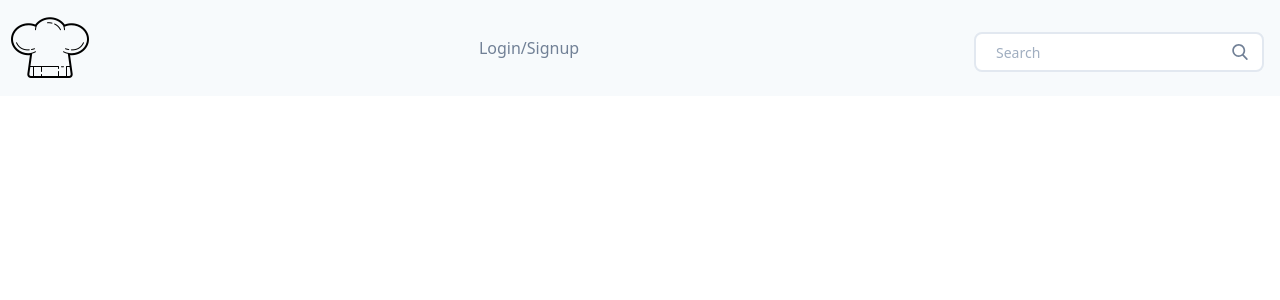
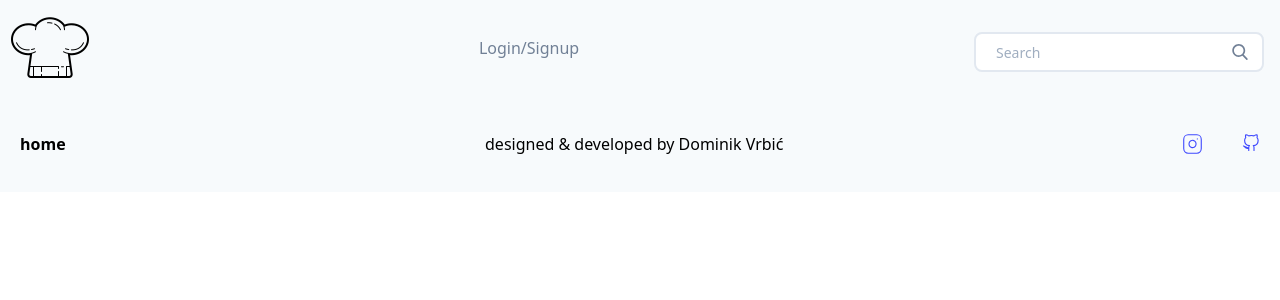
Before and after one commit to dominikvrbic/cooking-frontend, a React (Create React App) app: page /recipe/1 in a window 1280 px wide. Shown: the top 300 px of the page. Built offline with nearby package versions, Linux system fonts and the light colour scheme; no server answers.

Commit message:
footer desktop

```diff
--- a/src/assets.ts
+++ b/src/assets.ts
@@ -1,6 +1,8 @@
 import hat from './assets/images/hat.png';
 import { ReactComponent as Search } from './assets/images/search.svg';
 import SpinnerGif from './assets/images/spinner.gif';
+import GithubLogoBlue from './assets/images/github-logo-blue.svg';
+import InstagramLogo from './assets/images/instagram-logo.svg';
 
 export const apiUrl = 'http://localhost:1337';
-export { hat, Search, SpinnerGif };
+export { hat, Search, SpinnerGif, GithubLogoBlue, InstagramLogo };
--- a/src/components/Footer.tsx
+++ b/src/components/Footer.tsx
@@ -1,7 +1,34 @@
 import React from 'react';
+import { Link } from 'react-router-dom';
+import { GithubLogoBlue, InstagramLogo } from '../assets';
 
 interface Props {}
 
 export const Footer = (props: Props) => {
-  return <div></div>;
+  return (
+    <div className='flex-shrink-0 flex  items-center bg-gray-100 py-6 md:py-2 h-24'>
+      <Link className='font-semibold px-5' to='/'>
+        home
+      </Link>
+      <div className='text-center w-full'>
+        designed & developed by Dominik Vrbić
+      </div>
+
+      <div className='flex ml-auto pr-5'>
+        <a
+          href='https://www.instagram.com/dominikvrbic/?hl=en'
+          target='_blank'
+          rel='noopener noreferrer'
+          style={{ marginRight: '40px' }}>
+          <img src={InstagramLogo} alt='Instagram Logo' />
+        </a>
+        <a
+          href='https://github.com/dominikvrbic'
+          target='_blank'
+          rel='noopener noreferrer'>
+          <img src={GithubLogoBlue} alt='Github Logo' />
+        </a>
+      </div>
+    </div>
+  );
 };
```
Also changed, not shown: src/assets/images/github-logo-blue.svg (added), src/assets/images/instagram-logo.svg (added).
